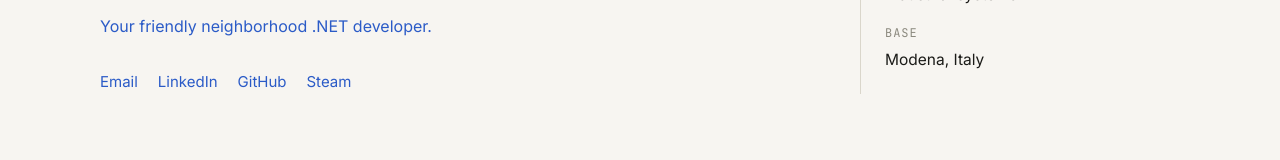
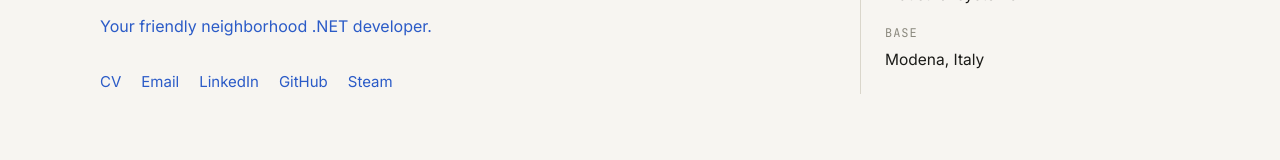
Before and after one commit to g4solio/portfolio, a Next.js app: page / in a window 1280 px wide. Shown: the part 441-601 px from the top of the page. Built offline with nearby package versions, Linux system fonts and the light colour scheme.

Commit message:
Aggiunto CV

```diff
--- a/components/PortfolioPage.tsx
+++ b/components/PortfolioPage.tsx
@@ -66,6 +66,7 @@ export function PortfolioPage() {
                 </p>
                 <p className="hero-neighborhood">Your friendly neighborhood .NET developer.</p>
                 <p className="hero-links">
+                  <a href="/Davide_Gozzi_CV.pdf" target="_blank" rel="noreferrer">CV</a>
                   <a href="mailto:david3gozz1@gmail.com">Email</a>
                   <a href="https://www.linkedin.com/in/davide-gozzi5/" target="_blank" rel="noreferrer">LinkedIn</a>
                   <a href="https://github.com/g4solio" target="_blank" rel="noreferrer">GitHub</a>
@@ -169,6 +170,7 @@ export function PortfolioPage() {
               interesting problems.
             </p>
             <p className="contact-links">
+              <a href="/Davide_Gozzi_CV.pdf" target="_blank" rel="noreferrer">CV (PDF)</a>
               <a href="mailto:david3gozz1@gmail.com">david3gozz1@gmail.com</a>
               <a href="https://www.linkedin.com/in/davide-gozzi5/" target="_blank" rel="noreferrer">LinkedIn</a>
               <a href="https://github.com/g4solio" target="_blank" rel="noreferrer">GitHub</a>
```
Also changed, not shown: 1 other file (tests, documents, lock files or other folders).
